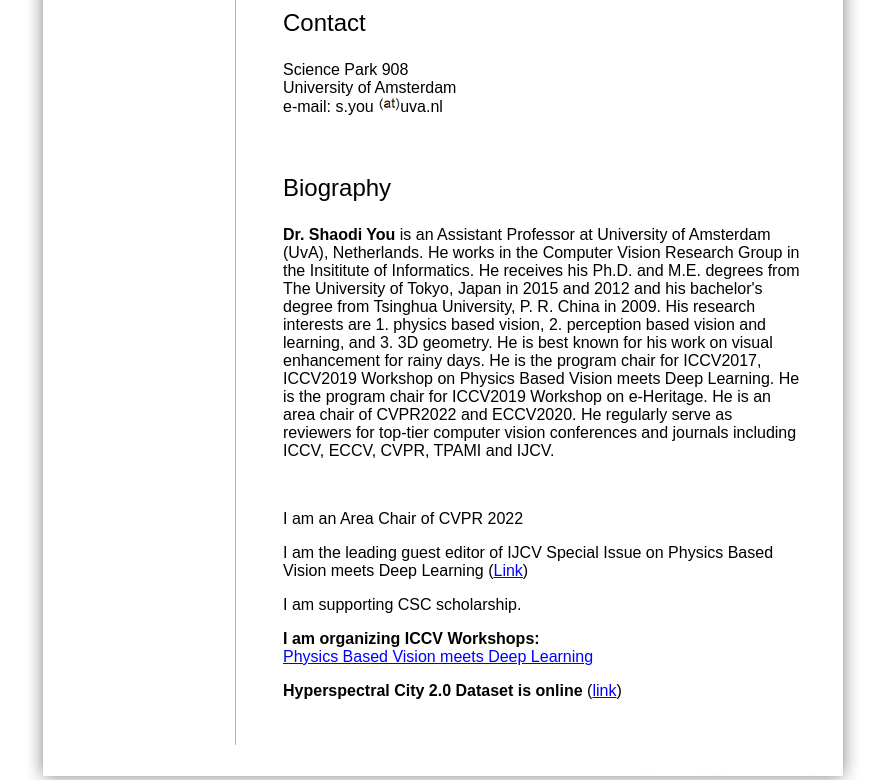
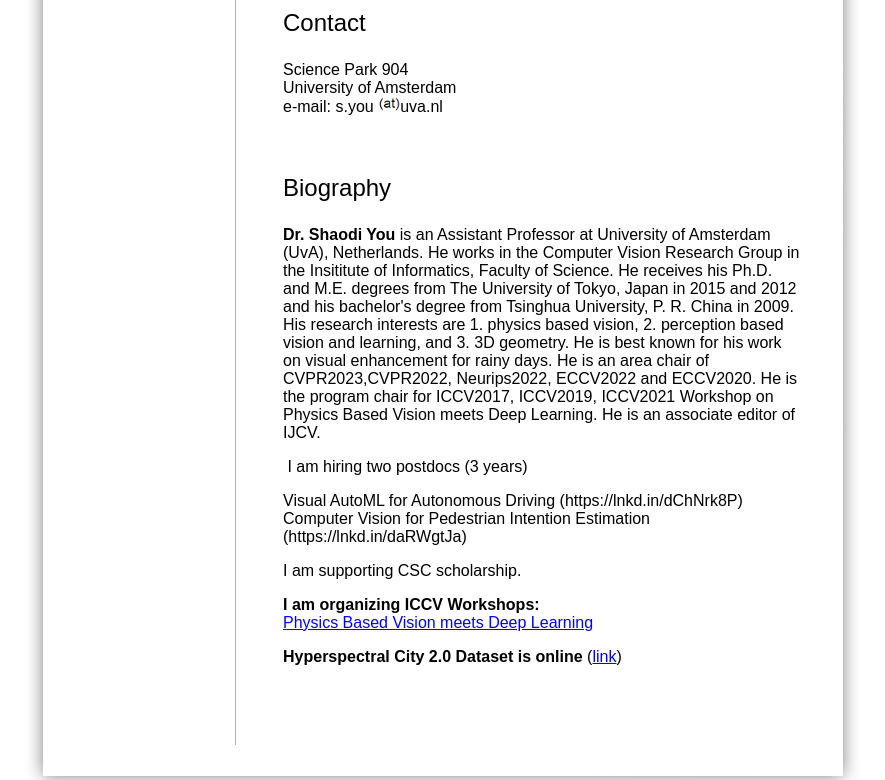
Before and after one commit to youshaodi/youshaodi.github.io, a plain HTML site: page index.html in a window 1280 px wide. Shown: the part 579-1359 px from the top of the page, without its empty margins (197-1082 px from the left). Drawn offline with Linux system fonts and the light colour scheme.

Commit message:
Update index.html

```diff
--- a/index.html
+++ b/index.html
@@ -794,16 +794,15 @@
   height:39.75pt'>
   <p><img src="HomeImage/Profile2.jpg" alt="Profile" width="263" height="369"></p>
   <p class=style3>Contact</p>
-  <p><a href="http://data61.csiro.au" target="_blank"></a>Science Park 908 <br>
+  <p><a href="http://data61.csiro.au" target="_blank"></a>Science Park 904&nbsp; <br>
     University of Amsterdam <br>
   e-mail: s.you <span style='mso-no-proof:yes'><img border=0 width=22
   height=15 id="_x0000_i1031" src="images/AtMark.PNG"></span>uva.nl</p>
   <p>&nbsp;</p>
   <p class=style3>Biography</p>
-  <p><strong>Dr. Shaodi You</strong> is an Assistant Professor at University of Amsterdam (UvA), Netherlands. He works in the Computer Vision Research Group in the Insititute of Informatics. He receives his Ph.D. and M.E. degrees from The University of Tokyo, Japan in 2015 and 2012 and his bachelor's degree from Tsinghua University, P. R. China in 2009. His research interests are 1. physics based vision, 2. perception based vision and learning, and 3. 3D geometry. He is best known for his work on visual enhancement for rainy days. He is the program chair for ICCV2017, ICCV2019 Workshop on Physics Based Vision meets Deep Learning. He is the program chair for ICCV2019 Workshop on e-Heritage. He is an area chair of CVPR2022 and ECCV2020. He regularly serve as reviewers for top-tier computer vision conferences and journals including ICCV, ECCV, CVPR, TPAMI and IJCV. </p>
-  <p>&nbsp;</p>
-  <p>I am an Area Chair of CVPR 2022</p>
-  <p>I am the leading guest editor of IJCV Special Issue on Physics Based Vision meets Deep Learning (<a href="https://www.springer.com/journal/11263/updates/19561744">Link</a>) </p>
+  <p><strong>Dr. Shaodi You</strong> is an Assistant Professor at University of Amsterdam (UvA), Netherlands. He works in the Computer Vision Research Group in the Insititute of Informatics, Faculty of Science. He receives his Ph.D. and M.E. degrees from The University of Tokyo, Japan in 2015 and 2012 and his bachelor's degree from Tsinghua University, P. R. China in 2009. His research interests are 1. physics based vision, 2. perception based vision and learning, and 3. 3D geometry. He is best known for his work on visual enhancement for rainy days. He is an area chair of CVPR2023,CVPR2022, Neurips2022, ECCV2022 and ECCV2020. He is the program chair for ICCV2017, ICCV2019, ICCV2021 Workshop on Physics Based Vision meets Deep Learning. He is an associate editor of IJCV. </p>
+  <p>&nbsp;I am hiring two postdocs (3 years)&nbsp;</p>
+  <p>Visual AutoML for Autonomous Driving (https://lnkd.in/dChNrk8P) Computer Vision for Pedestrian Intention Estimation (https://lnkd.in/daRWgtJa)</p>
   <p>I am supporting CSC scholarship.</p>
   <p><strong>I am organizing ICCV Workshops:</strong><br>
     <a href="https://pbdl2019.github.io/" target="_blank">Physics Based Vision meets Deep Learning</a> <br>
```
